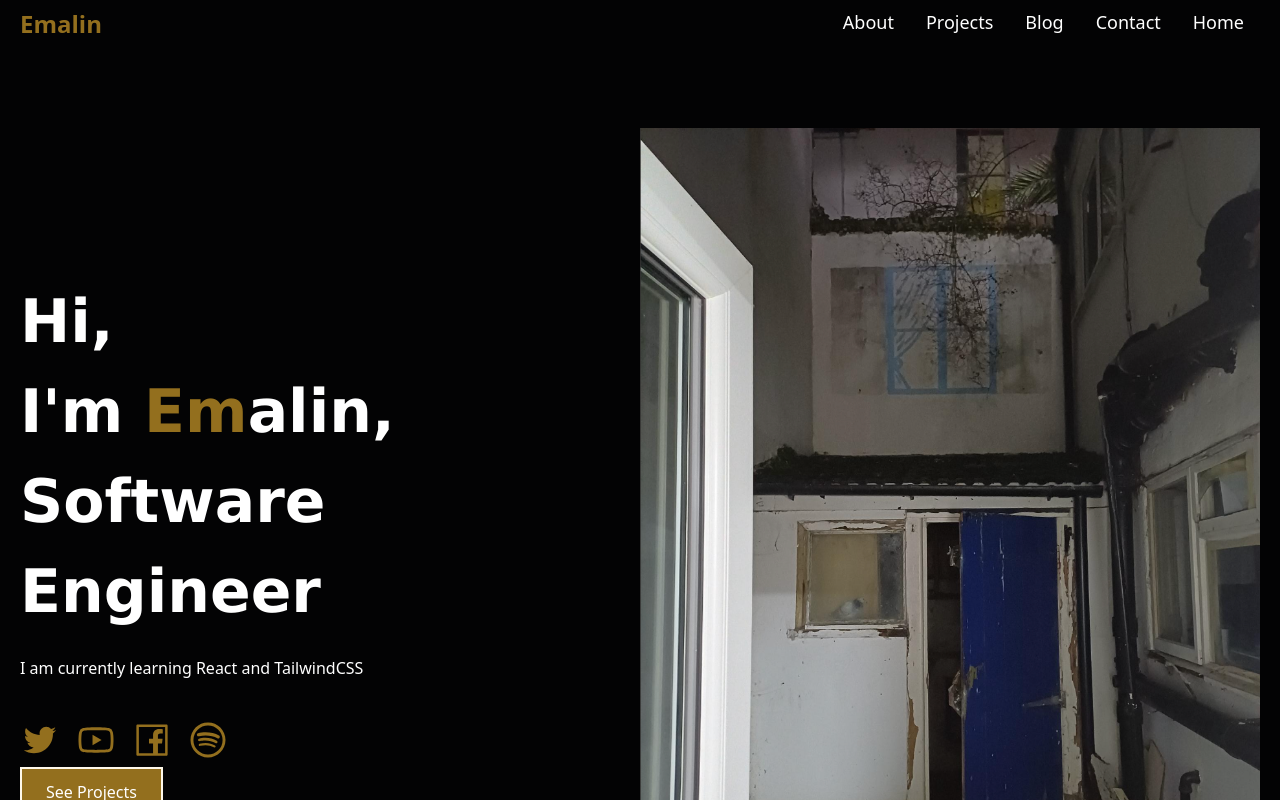
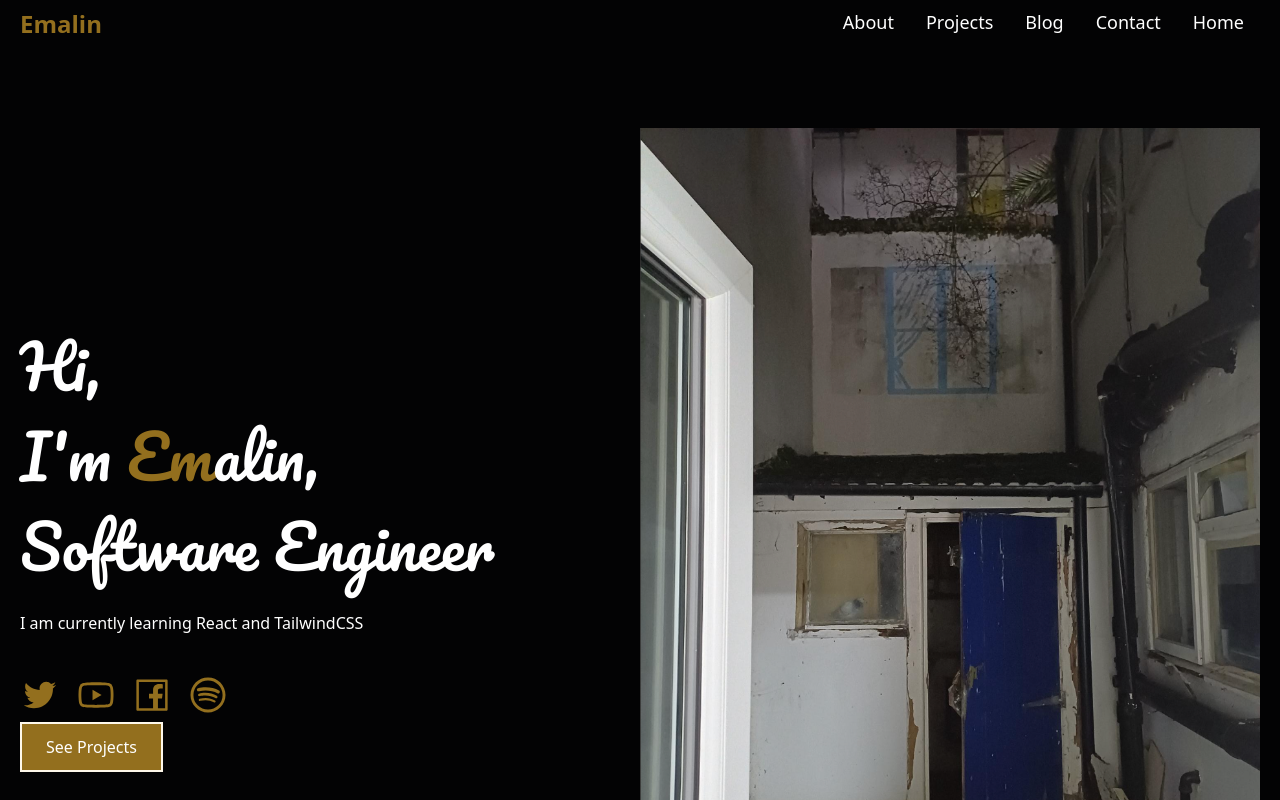
Before and after one commit to EmalinMatthews/my-practice-portfolio, a React (Create React App) app: page / in a window 1280 px wide. Shown: the top 800 px of the page. Built offline with nearby package versions, Linux system fonts and the light colour scheme.

Commit message:
fix: font is now the correct pacifico font

```diff
--- a/public/index.html
+++ b/public/index.html
@@ -24,6 +24,9 @@
       work correctly both with client-side routing and a non-root public URL.
       Learn how to configure a non-root public URL by running `npm run build`.
     -->
+    <link rel="preconnect" href="https://fonts.googleapis.com">
+<link rel="preconnect" href="https://fonts.gstatic.com" crossorigin>
+<link href="https://fonts.googleapis.com/css2?family=Pacifico&display=swap" rel="stylesheet">
     <title>React App</title>
   </head>
   <body>
--- a/src/App.css
+++ b/src/App.css
@@ -64,8 +64,12 @@
     color: #936f1e;
 }
 
-h1 {
+/* h1 {
   font-family: 'Verdana';
   font-weight: bold;
   line-height: 1.5 !important;
+} */
+h1 {
+  font-family: 'Pacifico', cursive;
+  line-height: 1.5 !important;
 }
```
